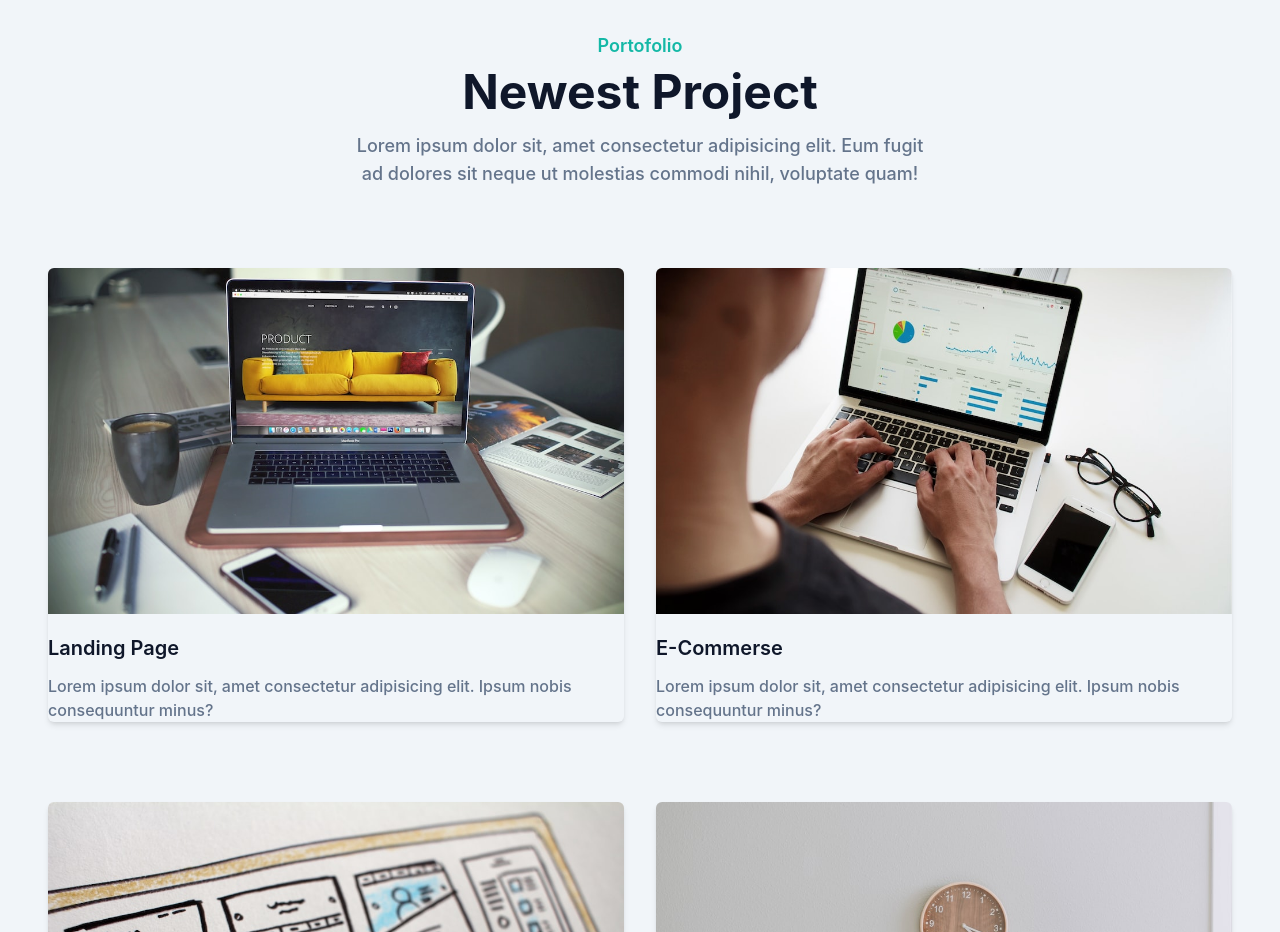
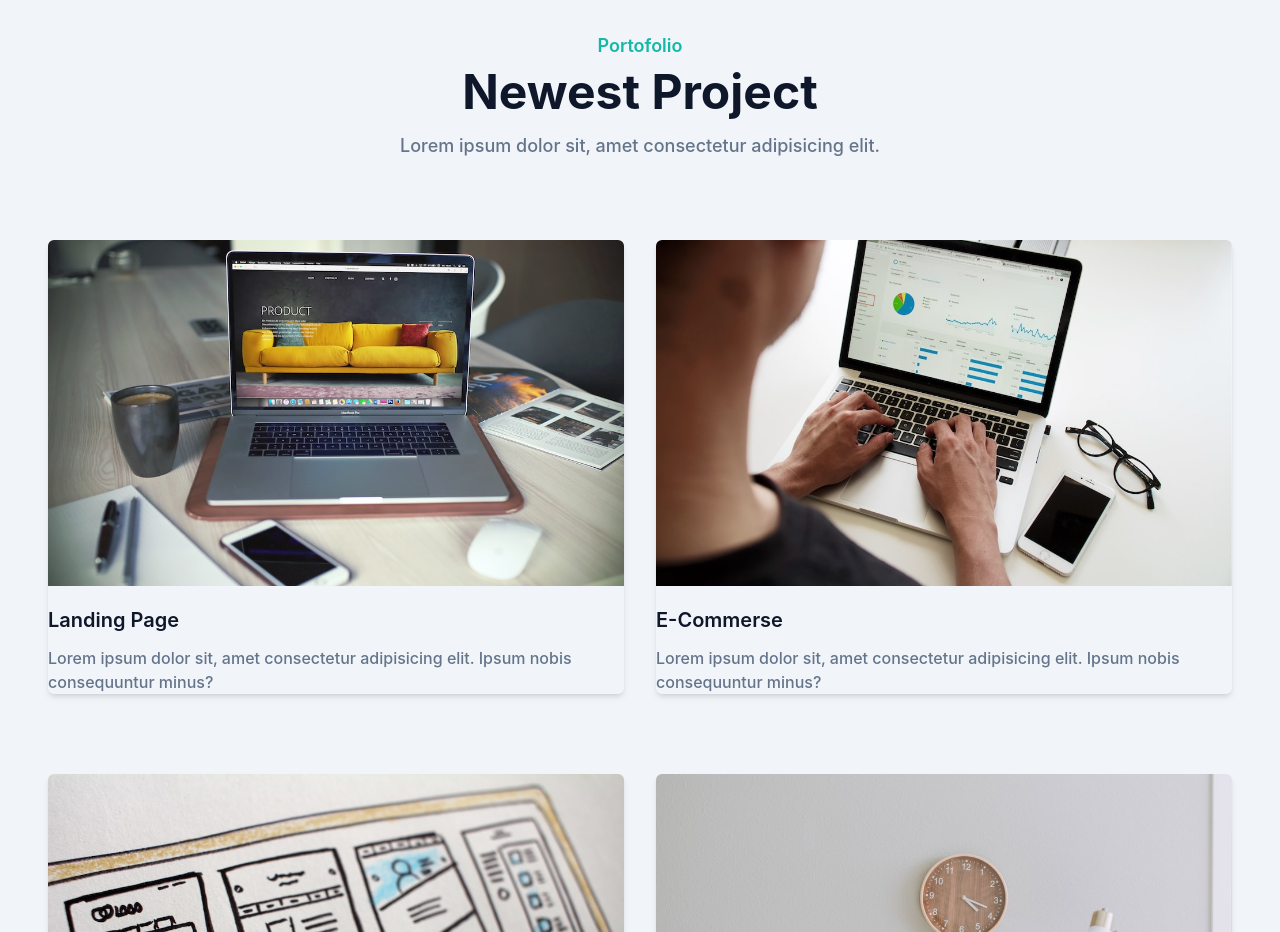
Before and after one commit to shonenxnaifu/porto-tailwind, a website: page index.html in a window 1280 px wide. Shown: the part 1260-2192 px from the top of the page. Drawn offline with Linux system fonts and the light colour scheme.

Commit message:
modify portofolio

```diff
--- a/index.html
+++ b/index.html
@@ -227,8 +227,7 @@
               Newest Project
             </h2>
             <p class="text-md font-medium text-secondary md:text-lg">
-              Lorem ipsum dolor sit, amet consectetur adipisicing elit. Eum fugit ad dolores sit
-              neque ut molestias commodi nihil, voluptate quam!
+              Lorem ipsum dolor sit, amet consectetur adipisicing elit.
             </p>
           </div>
         </div>
```
